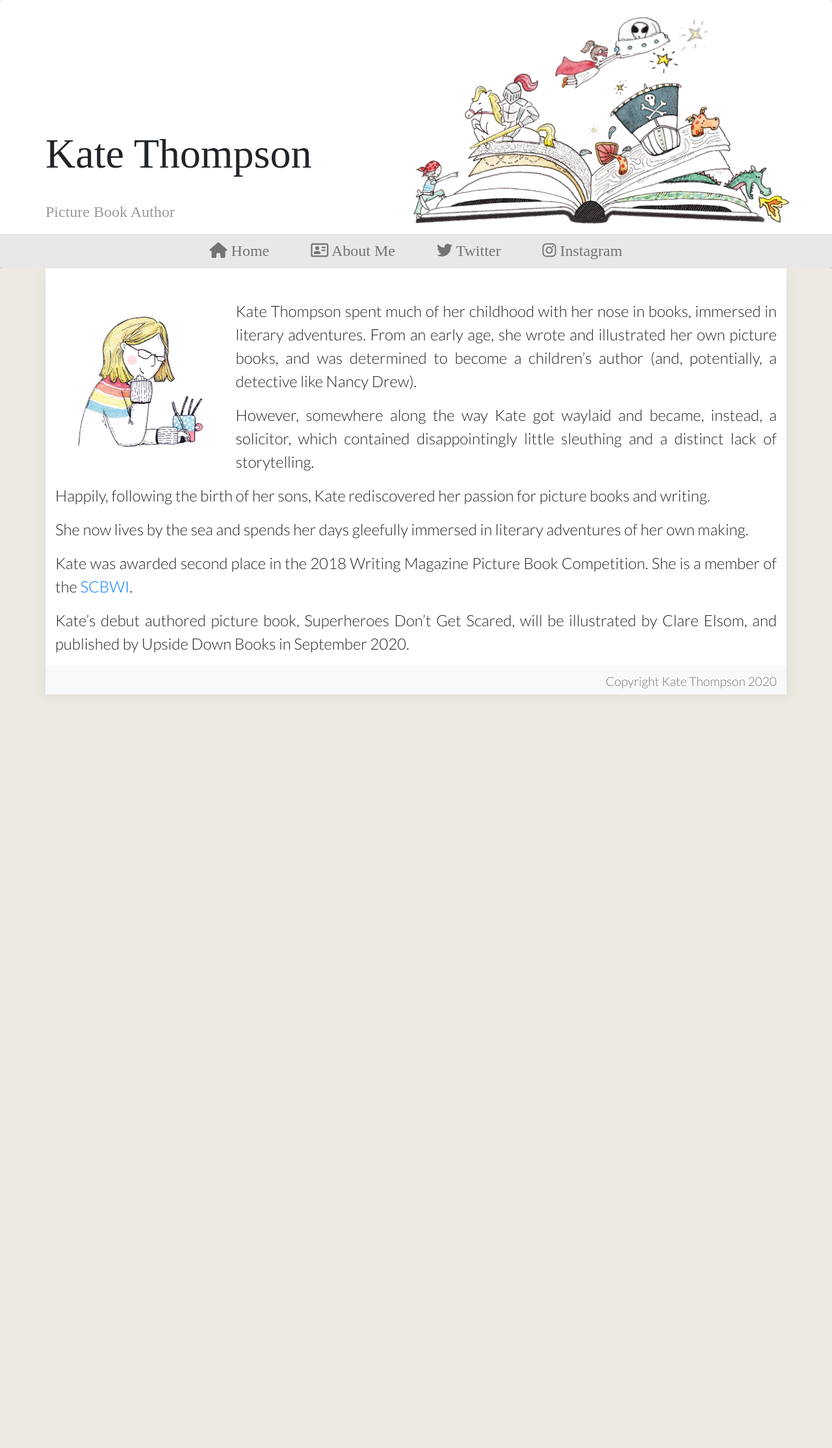
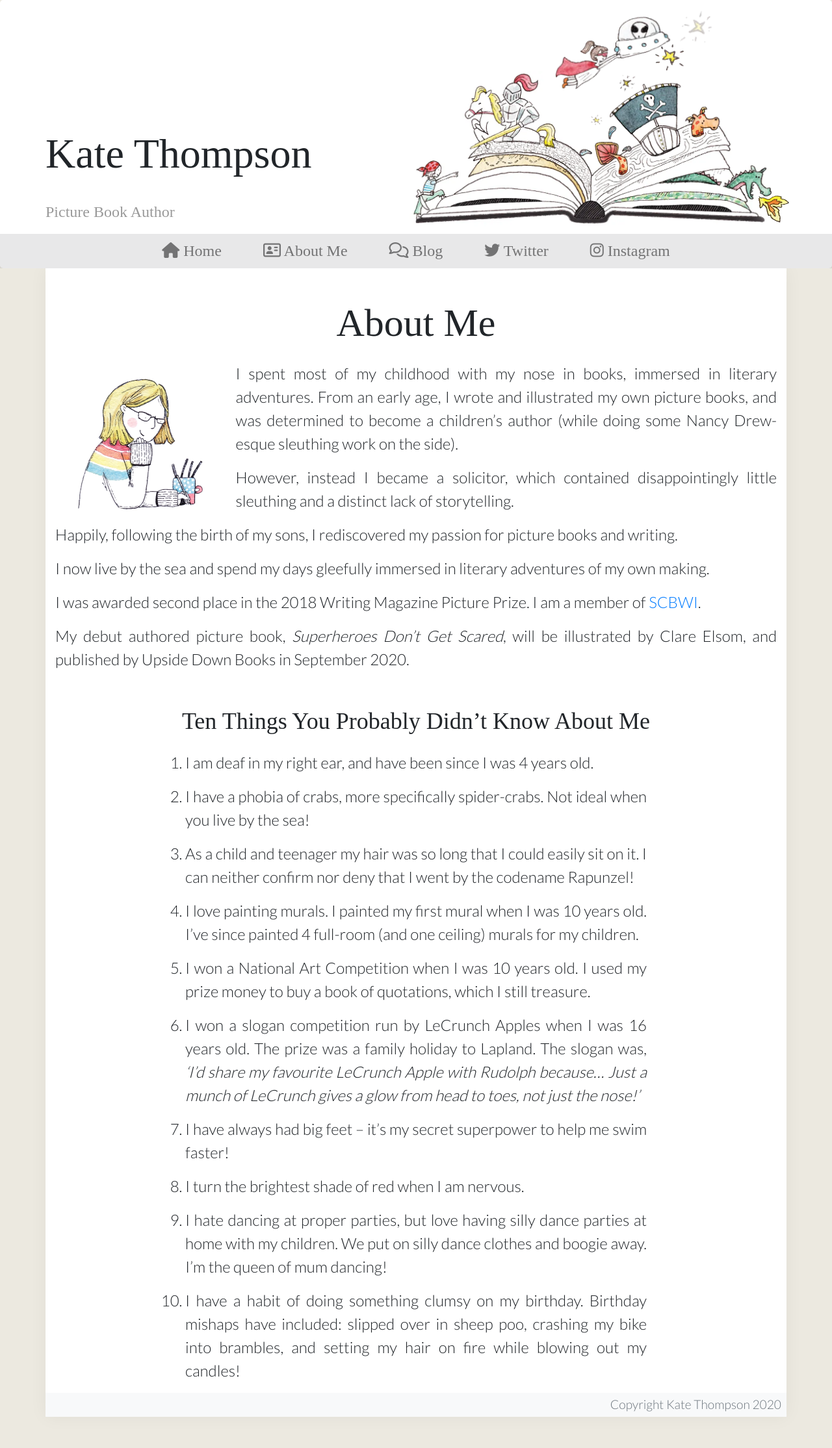
Before and after one commit to KateThompsonWrites/KateThompsonWrites.github.io, a Jekyll site: the page built from about.md, in a window 1280 px wide. Shown: the whole page at 65% size. Built offline with Jekyll 4.4.1, drawn with Linux system fonts in a browser that asks for light colours; nearby versions of some CDN libraries; some web fonts are replaced; before the commit the page ends 1117 px from its top, so only the background shows below that.

Commit message:
Adding new blog section. Additional content on About Me

```diff
--- a/_config.yml
+++ b/_config.yml
@@ -1,6 +1,8 @@
 title: Kate Thompson
 description: Picture Book Author who lives in West Sussex by the sea.
 google_analytics: 'UA-114389409-1'
+
+permalink: /blog/:year-:month-:day/:title:output_ext
 
 kramdown:
   # Disable auto-generated ID's for headings
--- /dev/null
+++ b/_includes/footer.html
@@ -0,0 +1,8 @@
+<footer class="site-footer row text-muted px-2 justify-content-between">
+
+  {% if page.date %}
+  <small class="float-left mt-1">{{ page.date | date_to_long_string }}</small>
+  {% endif %}
+
+  <small class="ml-auto">Copyright Kate Thompson {{ 'now' | date: "%Y" }}</small>
+</footer>
--- a/_layouts/default.html
+++ b/_layouts/default.html
@@ -23,7 +23,7 @@
     <meta name="msapplication-TileColor" content="#eae7dd">
     <meta name="theme-color" content="#eae7dd">
   </head>
-  <body>
+  <body {% if page.page_id != null %}id="{{ page.page_id }}"{% endif %}>
     <header>
       <div class="jumbotron">
         <div class="container">
@@ -104,6 +104,11 @@
                 </a>
               </li>
               <li class="nav-item">
+                <a class="nav-link" href="{{ '/blog' | relative_url }}">
+                  <i class="far fa-comments"></i> Blog
+                </a>
+              </li>
+              <li class="nav-item">
                 <a class="nav-link" href="https://twitter.com/writes_kate">
                   <i class="fab fa-twitter"></i> Twitter
                 </a>
@@ -119,13 +124,8 @@
       </nav>
     </header>
 
-    <section class="container" id="contentWrapper">
+    <section class="main-content">
       {{ content }}
-
-      <div class="row">
-      <footer class="site-footer">
-        <p class="container text-right text-muted"><small>Copyright Kate Thompson {{ 'now' | date: "%Y" }}</small></p>
-      </footer>
     </section>
 
     <script type="text/javascript">
--- /dev/null
+++ b/_layouts/wrapped.html
@@ -0,0 +1,13 @@
+---
+layout: default
+---
+
+<section class="container">
+  {% if page.title %}
+  <h1 class="text-center mb-4">{{ page.title }}</h1>
+  {% endif %}
+
+  {{ content }}
+
+  {% include footer.html %}
+</section>
--- a/_sass/kt.scss
+++ b/_sass/kt.scss
@@ -3,6 +3,15 @@ $jumbotron-padding: 0;
 $headings-font-family: 'Shadows Into Light Two', cursive;
 $font-family-sans-serif: 'Lato', sans-serif;
 $font-size-base: 1.5rem;
+$spacer: 1rem;
+
+$h1-font-size:                $font-size-base * 2.5;
+$h2-font-size:                $font-size-base * 1.5;
+$h3-font-size:                $font-size-base * 1.25;
+$h4-font-size:                $font-size-base * 1.2;
+$h5-font-size:                $font-size-base * 1.1;
+$h6-font-size:                $font-size-base;
+$headings-margin-bottom:      $spacer / 2;
 
 $nav-link-padding-x: 1.1rem;
 $navbar-nav-link-padding-x: $nav-link-padding-x;
@@ -24,10 +33,12 @@ body {
   }
 }
 
-#contentWrapper {
-  padding-top: 2em;
+.main-content .container {
   background: white;
   box-shadow: 0 0 2vw rgba(0,0,0, 0.05);
+  &:first-child {
+    padding-top: 2em;
+  }
 }
 
 .jumbotron {
@@ -237,7 +248,6 @@ body > header {
 }
 footer.site-footer {
   background: $gray-100;
-  width: 100%;
   padding: 0.25rem 0;
   p:last-child {
     margin-bottom: 0;
@@ -325,3 +335,19 @@ footer.site-footer {
 blockquote, p {
   text-align: justify;
 }
+
+h2 a {
+  color: $body-color;
+}
+
+p + h2 {
+  margin-top: $spacer * 2;
+}
+
+
+#about-me {
+  ol {
+    @extend .col-md-8;
+    @extend .offset-md-2;
+  }
+}
--- a/about.md
+++ b/about.md
@@ -1,6 +1,7 @@
 ---
-layout: default
-date: 2019-11-09 17:00:00 +0000
+layout: wrapped
+title: About Me
+page_id: 'about-me'
 ---
 <picture class="background">
   <source srcset="/assets/images/kate-thompson-photo.webp" type="image/webp">
@@ -8,14 +9,38 @@ date: 2019-11-09 17:00:00 +0000
   <img src="/assets/images/kate-thompson-photo.jpg" alt="Kate Thompson" class="float-left pl-0 col-md-3 col-6">
 </picture>
 
-Kate Thompson spent much of her childhood with her nose in books, immersed in literary adventures. From an early age, she wrote and illustrated her own picture books, and was determined to become a children’s author (and, potentially, a detective like Nancy Drew).
+I spent most of my childhood with my nose in books, immersed in literary adventures. From an early age, I wrote and illustrated my own picture books, and was determined to become a children’s author (while doing some Nancy Drew-esque sleuthing work on the side).
 
-However, somewhere along the way Kate got waylaid and became, instead, a solicitor, which contained disappointingly little sleuthing and a distinct lack of storytelling.
+However, instead I became a solicitor, which contained disappointingly little sleuthing and a distinct lack of storytelling.
 
-Happily, following the birth of her sons, Kate rediscovered her passion for picture books and writing.
+Happily, following the birth of my sons, I rediscovered my passion for picture books and writing.
 
-She now lives by the sea and spends her days gleefully immersed in literary adventures of her own making.
+I now live by the sea and spend my days gleefully immersed in literary adventures of my own making.
 
-Kate was awarded second place in the 2018 Writing Magazine Picture Book Competition. She is a member of the <a href="https://www.scbwi.org/" title="Society of Children's Book Writers and Illustrators">SCBWI</a>.
+I was awarded second place in the 2018 Writing Magazine Picture Prize. I am a member of <a href="https://www.scbwi.org/" title="Society of Children's Book Writers and Illustrators">SCBWI</a>.
 
-Kate’s debut authored picture book, Superheroes Don’t Get Scared, will be illustrated by Clare Elsom, and published by Upside Down Books in September 2020.
+{: .pb-4}
+My debut authored picture book, _Superheroes Don’t Get Scared_, will be illustrated by Clare Elsom, and published by Upside Down Books in September 2020.
+
+{: .text-center.mb-4}
+## Ten Things You Probably Didn’t Know About Me
+
+1.  I am deaf in my right ear, and have been since I was 4 years old.
+
+2.  I have a phobia of crabs, more specifically spider-crabs. Not ideal when you live by the sea!
+
+3.  As a child and teenager my hair was so long that I could easily sit on it. I can neither confirm nor deny that I went by the codename Rapunzel!
+
+4.  I love painting murals. I painted my first mural when I was 10 years old. I’ve since painted 4 full-room (and one ceiling) murals for my children.
+
+5.  I won a National Art Competition when I was 10 years old. I used my prize money to buy a book of quotations, which I still treasure.
+
+6.  I won a slogan competition run by LeCrunch Apples when I was 16 years old. The prize was a family holiday to Lapland. The slogan was, _‘I’d share my favourite LeCrunch Apple with Rudolph because… Just a munch of LeCrunch gives a glow from head to toes, not just the nose!’_
+
+7.  I have always had big feet – it’s my secret superpower to help me swim faster!
+
+8.  I turn the brightest shade of red when I am nervous.
+
+9.  I hate dancing at proper parties, but love having silly dance parties at home with my children. We put on silly dance clothes and boogie away. I’m the queen of mum dancing!
+
+10. I have a habit of doing something clumsy on my birthday. Birthday mishaps have included: slipped over in sheep poo, crashing my bike into brambles, and setting my hair on fire while blowing out my candles!
--- a/index.html
+++ b/index.html
@@ -1,6 +1,5 @@
 ---
-layout: default
-date: 2019-11-09 17:00:00 +0000
+layout: wrapped
 ---
 
 <div class="row">
```
Also changed, not shown: _layouts/unwrapped.html (added, +8 -0 lines), _posts/2020-01-10-debut-year-is-here.md (added, +40 -0 lines), blog.html (added, +12 -0 lines).
